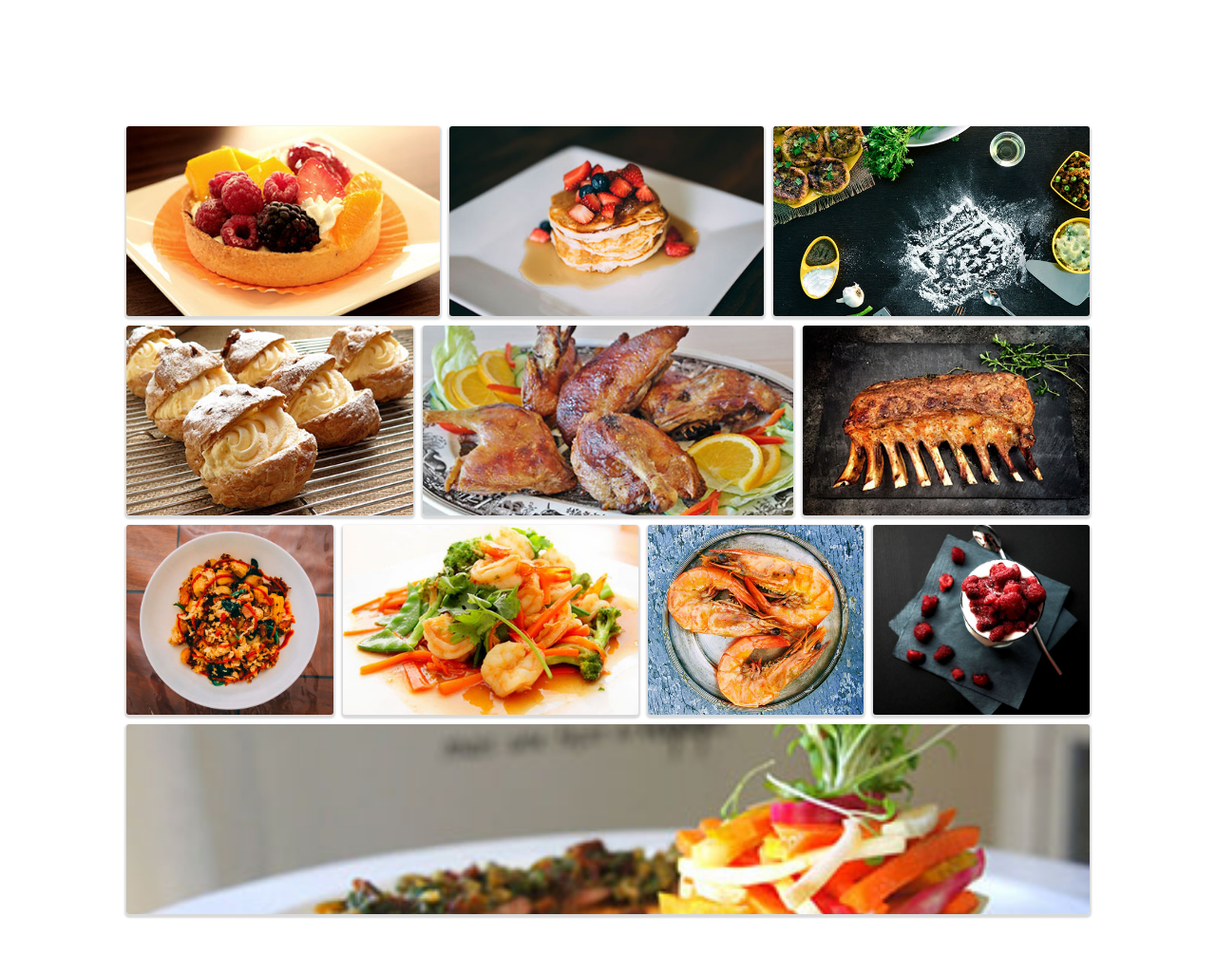
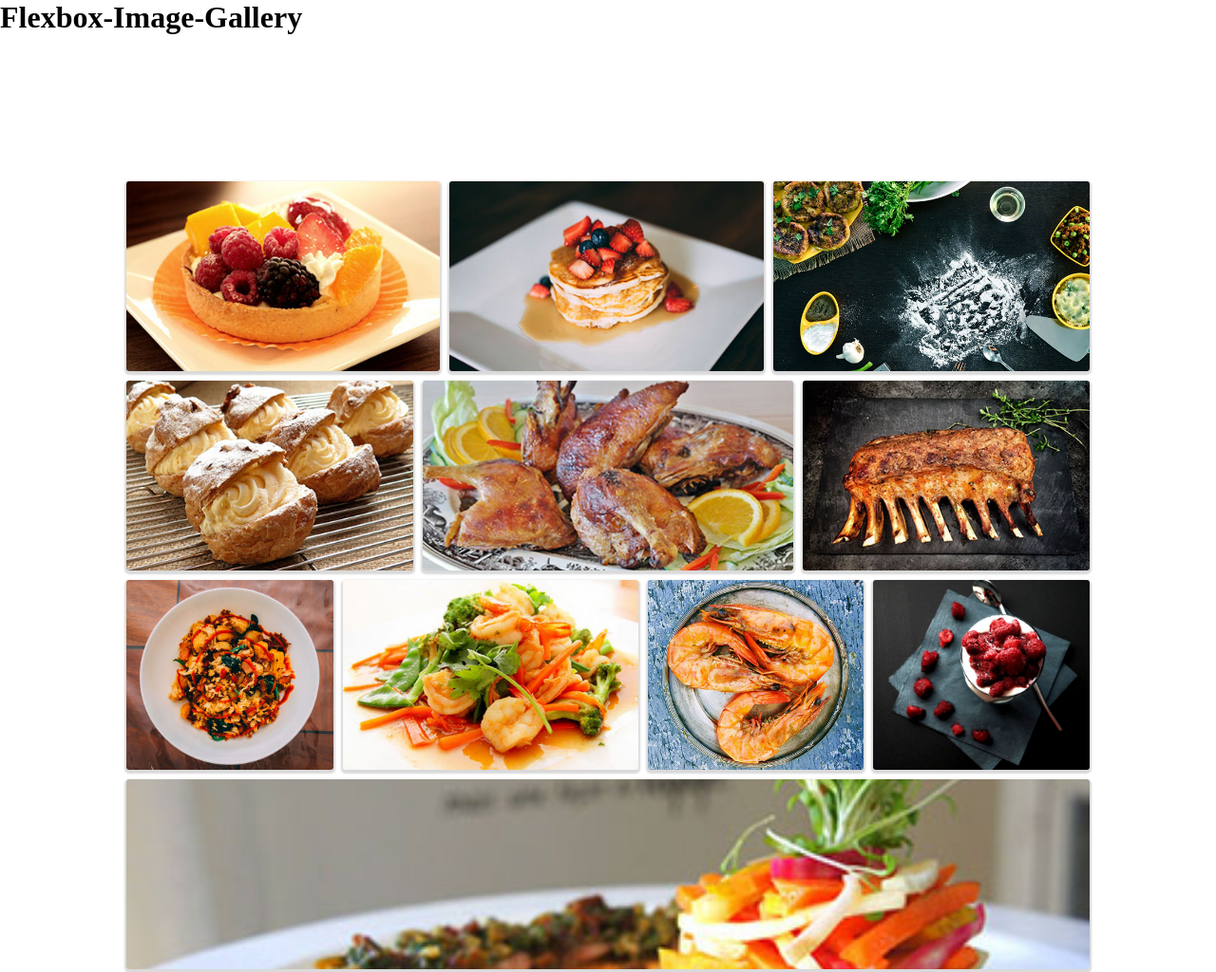
Before and after one commit to utkarsh1810/Image-Galleries, a plain HTML site: page flexbox/index.html in a window 1280 px wide. Shown: the top 1024 px of the page at 95% size. Drawn offline with Linux system fonts and the light colour scheme.

Commit message:
finalizing index file of flex-image-gallery

```diff
--- a/flexbox/index.html
+++ b/flexbox/index.html
@@ -5,6 +5,8 @@
   </head>
   <!--     Main html -->
   <body>
+    <h1>Flexbox-Image-Gallery</h1>
+    <div class="outer">
       <div class="container">
         <div class="normal"><img src="img/normal1.jpg" /></div>
         <div class="big"><img src="img/normal3.jpg" /></div>
@@ -18,5 +20,6 @@
         <div class="big"><img src="img/big3.jpg" /></div>
         <div class="normal"><img src="img/normal9.jpg" /></div>
       </div>
+    </div>
   </body>
 </html>
```
Lines whose indentation alone changed are shown as unchanged.
